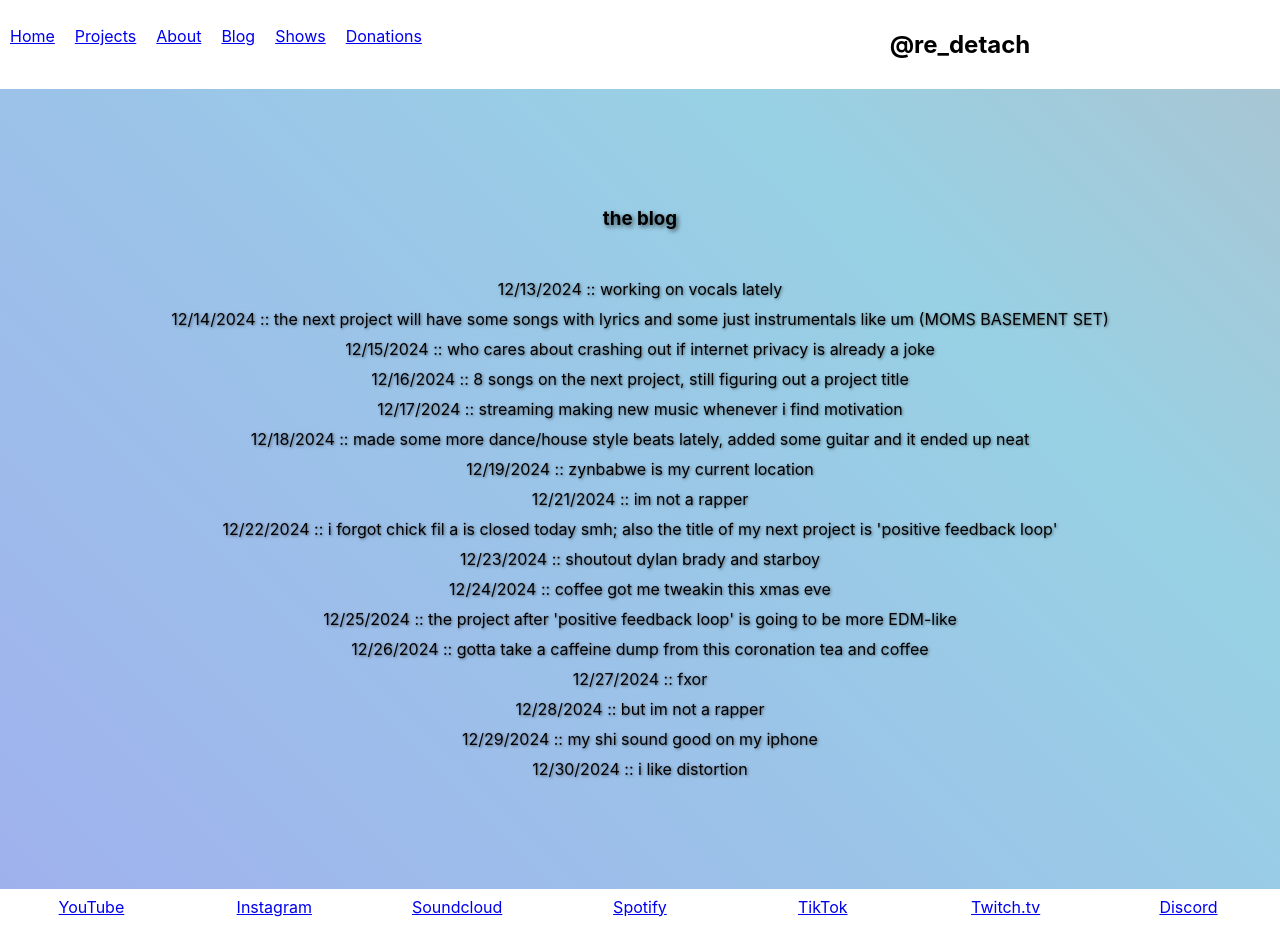
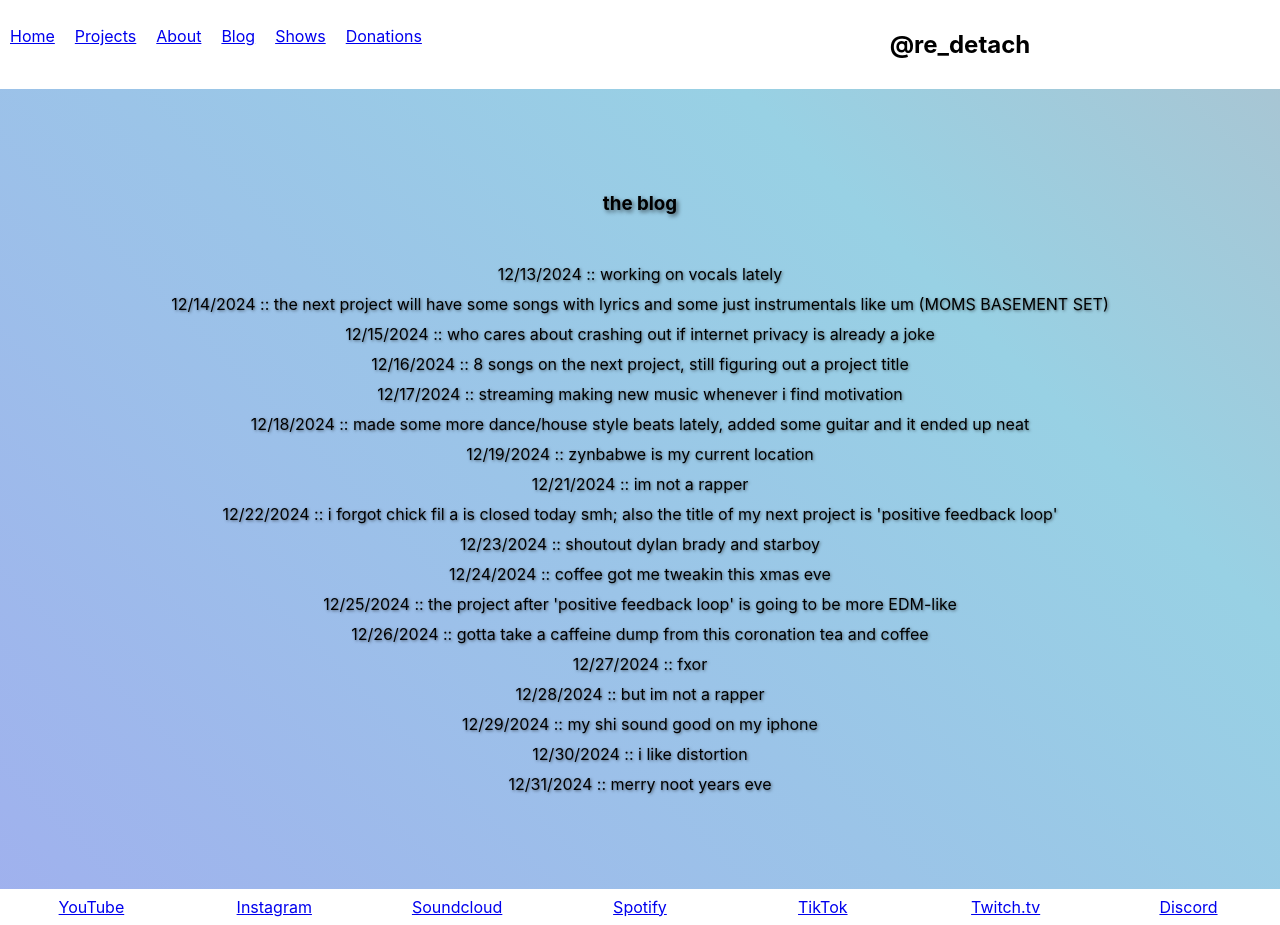
Before and after one commit to rolinmb/redetach-music, a React (Create React App) app: page /blog in a window 1280 px wide. Built offline with nearby package versions, Linux system fonts and the light colour scheme.

Commit message:
blog update

```diff
--- a/src/components/Blog.js
+++ b/src/components/Blog.js
@@ -25,6 +25,7 @@ const Blog = () => {
         <p>12/28/2024 :: but im not a rapper</p>
         <p>12/29/2024 :: my shi sound good on my iphone</p>
         <p>12/30/2024 :: i like distortion</p>
+        <p>12/31/2024 :: merry noot years eve</p>
       </div>
     </div>
   );
```
